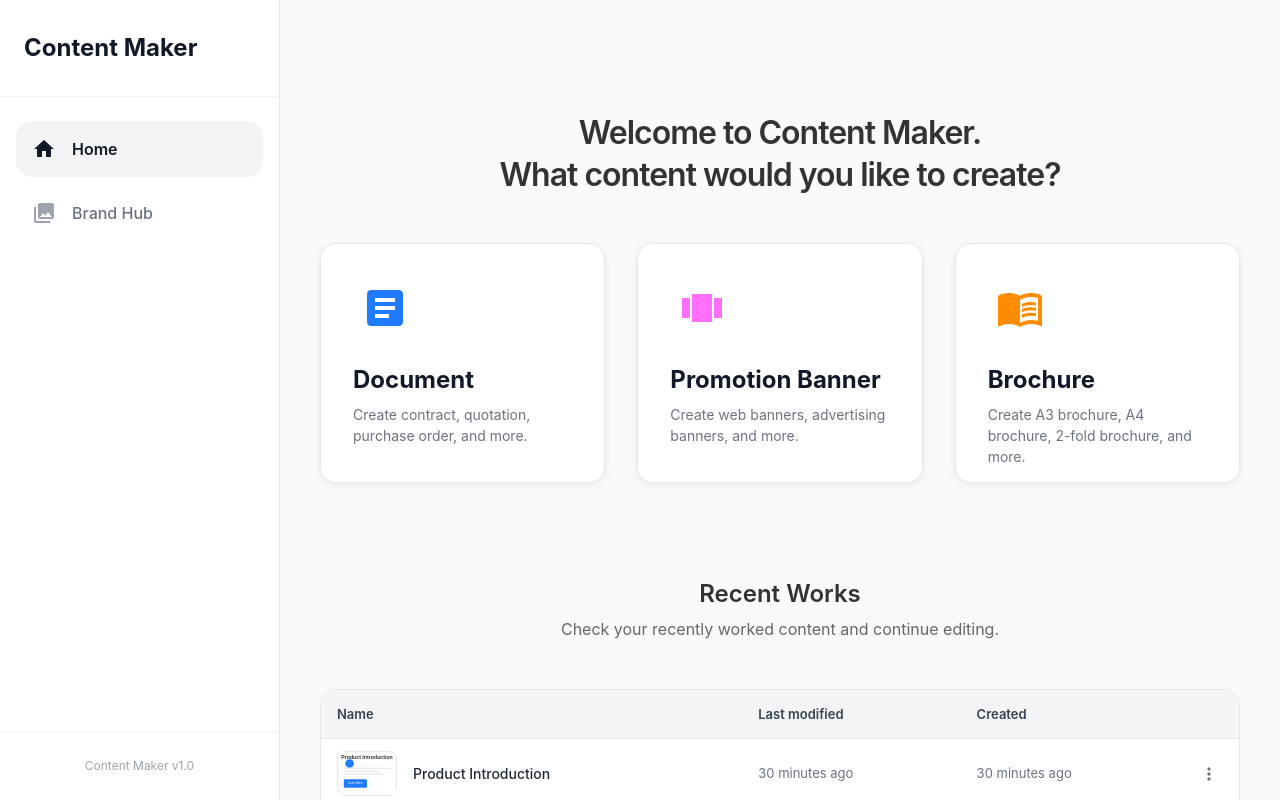
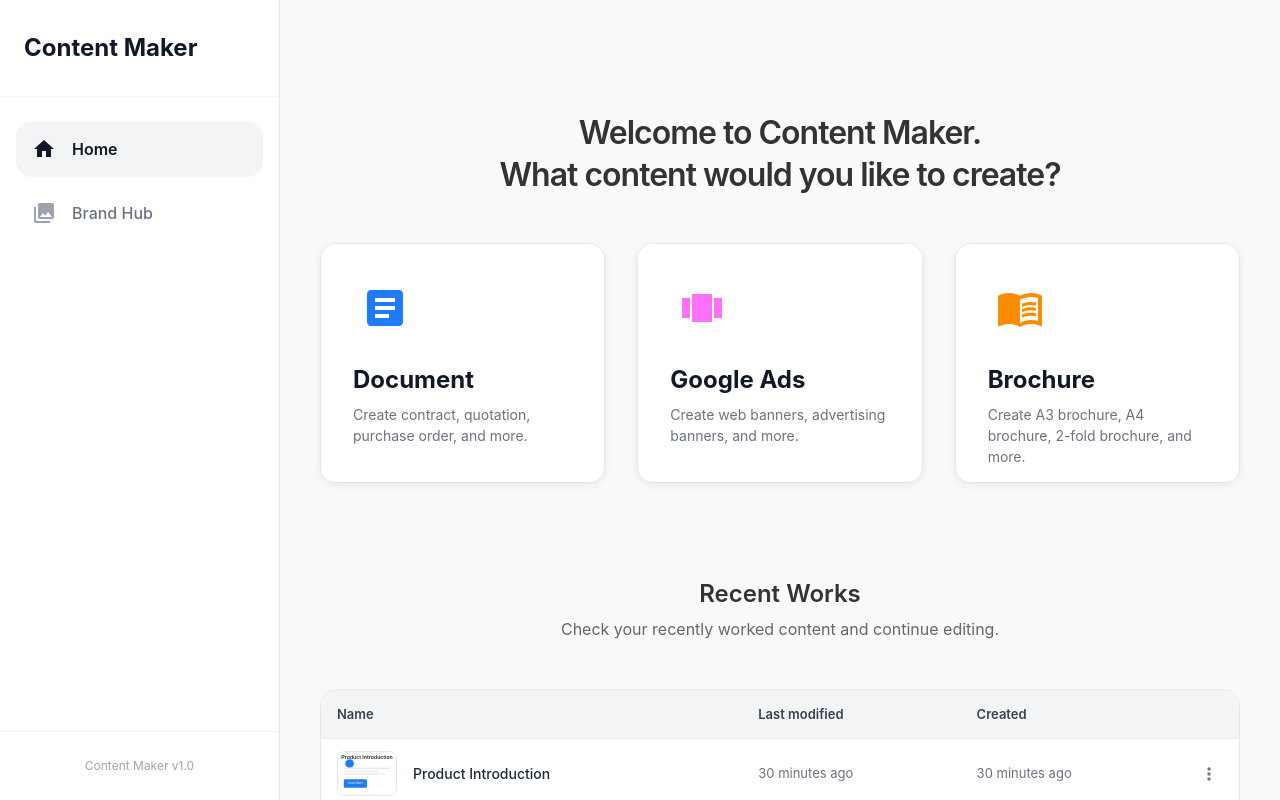
Before and after one commit to heymihyeon/brand-studio, a React (Vite) app: page / in a window 1280 px wide. Shown: the top 800 px of the page. Built offline with nearby package versions, Linux system fonts and the light colour scheme.

Commit message:
feat: google ads로 변경

```diff
--- a/src/components/Canvas.tsx
+++ b/src/components/Canvas.tsx
@@ -548,14 +548,14 @@ Authorized Signature: _____________________`,
             sx={{
               position: 'absolute',
               // Default 레이아웃인 경우 하단 좌측으로 배치, 그 외는 기존 위치 유지
-              ...(isDefaultLayout && template.category === 'Promotion Banner'
+              ...(isDefaultLayout && template.category === 'Google Ads'
                 ? { left: 46, bottom: 30 }  // 하단 좌측 (30 + 16 = 46)
                 : template.format.id === 'banner-square'
                   ? { left: template.canvas.width - 150, top: 4 }  // 1200 - 150 = 1050 (10px 좌측), top: 4 (16px 위로)
                   : { right: 30, top: 4 }  // right: 30 (10px 좌측), top: 4 (16px 위로)
               ),
-              width: isDefaultLayout && template.category === 'Promotion Banner' ? 168 : 120, // 1.4배 크기 (120 * 1.4 = 168)
-              height: isDefaultLayout && template.category === 'Promotion Banner' ? 84 : 60, // 1.4배 크기 (60 * 1.4 = 84)
+              width: isDefaultLayout && template.category === 'Google Ads' ? 168 : 120, // 1.4배 크기 (120 * 1.4 = 168)
+              height: isDefaultLayout && template.category === 'Google Ads' ? 84 : 60, // 1.4배 크기 (60 * 1.4 = 84)
               cursor: 'pointer',
               zIndex: 10, // Increased z-index to ensure logo is always on top
               '&:hover': {
@@ -729,7 +729,7 @@ Authorized Signature: _____________________`,
 
             let topAdjustment = 0;
             let leftAdjustment = 0;
-            if (isDefaultLayout && template.category === 'Promotion Banner') {
+            if (isDefaultLayout && template.category === 'Google Ads') {
                 topAdjustment = -46; // Move up by 46px for default layout (30 + 16)
                 leftAdjustment = -16; // Move left by 16px for default layout
             } else if (isDefaultLayout) {
@@ -759,7 +759,7 @@ Authorized Signature: _____________________`,
               zIndex: 3,
               display: 'flex',
               flexDirection: 'column',
-              gap: isDefaultLayout && template.category === 'Promotion Banner' ? '-22px' : '8px', // Reduced gap for promotion banner default layout
+              gap: isDefaultLayout && template.category === 'Google Ads' ? '-22px' : '8px', // Reduced gap for promotion banner default layout
             };
 
             if (textAlign === 'center' && originX === 'center') {
@@ -789,7 +789,7 @@ Authorized Signature: _____________________`,
                       sx={{
                         fontSize: titleCanvasObj?.fontSize || (template.format.id === 'banner-vertical' ? 42 : 48),
                         fontWeight: 'bold',
-                        fontFamily: template.category === 'Promotion Banner' ? 'Kia Signature Fix OTF' : (titleCanvasObj?.fontFamily || 'Arial, sans-serif'),
+                        fontFamily: template.category === 'Google Ads' ? 'Kia Signature Fix OTF' : (titleCanvasObj?.fontFamily || 'Arial, sans-serif'),
                         color: editableValues[titleElement.id] ? '#ffffff' : 'rgba(255, 255, 255, 0.5)',
                         lineHeight: titleCanvasObj?.lineHeight || 1.2,
                         whiteSpace: 'pre-wrap',
@@ -821,7 +821,7 @@ Authorized Signature: _____________________`,
                       sx={{
                         fontSize: titleCanvasObj?.fontSize ? titleCanvasObj.fontSize * 0.5 : 32,
                         fontWeight: '500',
-                        fontFamily: template.category === 'Promotion Banner' ? 'Kia Signature Fix OTF' : (titleCanvasObj?.fontFamily || 'Arial, sans-serif'),
+                        fontFamily: template.category === 'Google Ads' ? 'Kia Signature Fix OTF' : (titleCanvasObj?.fontFamily || 'Arial, sans-serif'),
                         color: editableValues[subtitleElement.id] ? '#ffffff' : 'rgba(255, 255, 255, 0.5)',
                         lineHeight: 1.2,
                         whiteSpace: 'pre-wrap',
@@ -858,10 +858,10 @@ Authorized Signature: _____________________`,
 
                   const fontSize = canvasTextObj?.fontSize || 18;
                   const fontWeight = canvasTextObj?.fontWeight || 'normal';
-                  const fontFamily = template.category === 'Promotion Banner' ? 'Kia Signature Fix OTF' : (canvasTextObj?.fontFamily || 'Arial, sans-serif');
+                  const fontFamily = template.category === 'Google Ads' ? 'Kia Signature Fix OTF' : (canvasTextObj?.fontFamily || 'Arial, sans-serif');
                   const color = isPlaceholder
                     ? 'rgba(255, 255, 255, 0.5)'
-                    : (template.category === 'Promotion Banner' ? '#ffffff' : (canvasTextObj?.fill || '#ffffff'));
+                    : (template.category === 'Google Ads' ? '#ffffff' : (canvasTextObj?.fill || '#ffffff'));
                   const textAlign = canvasTextObj?.textAlign || 'left';
                   const originX = canvasTextObj?.originX || 'left';
 
@@ -929,7 +929,7 @@ Authorized Signature: _____________________`,
                 (obj: any) => obj.type === 'text' && obj.id === textElement.id
               ) as any;
 
-              const isPromotionBanner = template.category === 'Promotion Banner';
+              const isPromotionBanner = template.category === 'Google Ads';
               const isHeading = textElement.type === 'heading';
               const isVerticalBanner = template.format.id === 'banner-vertical';
               const isSquareBanner = template.format.id === 'banner-square';
--- a/src/components/FormatSelector.tsx
+++ b/src/components/FormatSelector.tsx
@@ -118,7 +118,7 @@ const FormatSelector: React.FC<FormatSelectorProps> = ({
                       <Typography variant="h6" gutterBottom sx={{ whiteSpace: 'pre-line' }}>
                         {category === 'Document' && (format.name === 'Car sales contract (A4)' || format.name === 'Quote' || format.name === 'Purchase Order')
                           ? `${format.name.replace(' (A4)', '')}\n(A4)`
-                          : category === 'Promotion Banner' && (format.name === 'Horizontal' || format.name === 'Vertical' || format.name === 'Square')
+                          : category === 'Google Ads' && (format.name === 'Horizontal' || format.name === 'Vertical' || format.name === 'Square')
                           ? `${format.name}\n(${format.dimensions.width}×${format.dimensions.height}px)`
                           : format.name}
                       </Typography>
--- a/src/data/unifiedFormats.ts
+++ b/src/data/unifiedFormats.ts
@@ -899,7 +899,7 @@ export const unifiedFormats: UnifiedFormat[] = [
   {
     id: 'banner-horizontal-default',
     name: 'Horizontal',
-    category: 'Promotion Banner',
+    category: 'Google Ads',
     dimensions: { width: 1200, height: 628 },
     templateVariant: 'default',
     formatGroup: 'banner-horizontal',
@@ -1008,7 +1008,7 @@ export const unifiedFormats: UnifiedFormat[] = [
   {
     id: 'banner-horizontal-center',
     name: 'Horizontal',
-    category: 'Promotion Banner',
+    category: 'Google Ads',
     dimensions: { width: 1200, height: 628 },
     templateVariant: 'center',
     formatGroup: 'banner-horizontal',
@@ -1082,7 +1082,7 @@ export const unifiedFormats: UnifiedFormat[] = [
   {
     id: 'banner-vertical-default',
     name: 'Vertical',
-    category: 'Promotion Banner',
+    category: 'Google Ads',
     dimensions: { width: 960, height: 1200 },
     templateVariant: 'default',
     formatGroup: 'banner-vertical',
@@ -1191,7 +1191,7 @@ export const unifiedFormats: UnifiedFormat[] = [
   {
     id: 'banner-vertical-center',
     name: 'Vertical',
-    category: 'Promotion Banner',
+    category: 'Google Ads',
     dimensions: { width: 960, height: 1200 },
     templateVariant: 'center',
     formatGroup: 'banner-vertical',
@@ -1265,7 +1265,7 @@ export const unifiedFormats: UnifiedFormat[] = [
   {
     id: 'banner-square-default',
     name: 'Square',
-    category: 'Promotion Banner',
+    category: 'Google Ads',
     dimensions: { width: 1200, height: 1200 },
     templateVariant: 'default',
     formatGroup: 'banner-square',
@@ -1374,7 +1374,7 @@ export const unifiedFormats: UnifiedFormat[] = [
   {
     id: 'banner-square-center',
     name: 'Square',
-    category: 'Promotion Banner',
+    category: 'Google Ads',
     dimensions: { width: 1200, height: 1200 },
     templateVariant: 'center',
     formatGroup: 'banner-square',
--- a/src/pages/Editor.tsx
+++ b/src/pages/Editor.tsx
@@ -41,7 +41,7 @@ import { getDefaultLogo, getDefaultVehicle, getDefaultBackground } from '../data
 
 const categoryMap: Record<string, string> = {
   'document': 'Document',
-  'banner': 'Promotion Banner',
+  'banner': 'Google Ads',
   'sns': 'SNS',
 };
 
@@ -361,8 +361,8 @@ useEffect(() => {
               if (hasExistingValues && editableValues[text.id]) {
                 initialValues[text.id] = editableValues[text.id];
               } else {
-                // Promotion Banner의 경우 특별한 기본값 사용
-                if (currentCategory === 'Promotion Banner') {
+                // Google Ads의 경우 특별한 기본값 사용
+                if (currentCategory === 'Google Ads') {
                   if (text.id === 'title' && text.type === 'heading') {
                     initialValues[text.id] = 'Your Journey Starts Here';
                   } else if (text.id === 'subtitle' && text.type === 'subheading') {
@@ -418,8 +418,8 @@ useEffect(() => {
               if (hasExistingValues && editableValues[text.id]) {
                 initialValues[text.id] = editableValues[text.id];
               } else {
-                // Promotion Banner의 경우 특별한 기본값 사용
-                if (currentCategory === 'Promotion Banner') {
+                // Google Ads의 경우 특별한 기본값 사용
+                if (currentCategory === 'Google Ads') {
                   if (text.id === 'title' && text.type === 'heading') {
                     initialValues[text.id] = 'Your Journey Starts Here';
                   } else if (text.id === 'subtitle' && text.type === 'subheading') {
@@ -757,15 +757,15 @@ useEffect(() => {
       console.log('thumbnailData received:', thumbnailData ? 'yes' : 'no', 'length:', thumbnailData?.length);
 
       // Ensure category is valid for RecentWork type
-      let validCategory: 'Document' | 'Promotion Banner' | 'Brochure' = 'Document';
+      let validCategory: 'Document' | 'Google Ads' | 'Brochure' = 'Document';
       console.log('Current category:', currentCategory);
       console.log('Template category:', template.category);
 
-      if (currentCategory === 'Document' || currentCategory === 'Promotion Banner' || currentCategory === 'Brochure') {
+      if (currentCategory === 'Document' || currentCategory === 'Google Ads' || currentCategory === 'Brochure') {
         validCategory = currentCategory;
       } else if (currentCategory === 'SNS') {
-        // Map SNS to Promotion Banner as it's the closest match
-        validCategory = 'Promotion Banner';
+        // Map SNS to Google Ads as it's the closest match
+        validCategory = 'Google Ads';
       } else {
         // Fallback to template category
         validCategory = template.category;
@@ -1175,7 +1175,7 @@ useEffect(() => {
             // 텍스트 값은 기존 값 유지 또는 새 템플릿의 기본값 사용
             convertedTemplate.editableElements.texts.forEach((text) => {
               // Promotion Banner의 경우 특별한 기본값 사용
-              if (currentCategory === 'Promotion Banner') {
+              if (currentCategory === 'Google Ads') {
                 if (text.id === 'title' && text.type === 'heading') {
                   initialValues[text.id] = editableValues[text.id] || 'Your Journey Starts Here';
                 } else if (text.id === 'subtitle' && text.type === 'subheading') {
@@ -1230,7 +1230,7 @@ useEffect(() => {
             // 텍스트 값은 기존 값 유지 또는 새 템플릿의 기본값 사용
             convertedTemplate.editableElements.texts.forEach((text) => {
               // Promotion Banner의 경우 특별한 기본값 사용
-              if (currentCategory === 'Promotion Banner') {
+              if (currentCategory === 'Google Ads') {
                 if (text.id === 'title' && text.type === 'heading') {
                   initialValues[text.id] = editableValues[text.id] || 'Your Journey Starts Here';
                 } else if (text.id === 'subtitle' && text.type === 'subheading') {
--- a/src/pages/Home.tsx
+++ b/src/pages/Home.tsx
@@ -44,7 +44,7 @@ const categories: Category[] = [
   },
   {
     id: 'banner',
-    name: 'Promotion Banner',
+    name: 'Google Ads',
     icon: 'campaign',
     description: 'Create web banners, advertising banners, and more.',
     defaultTemplate: 'banner-template-1',
@@ -180,7 +180,7 @@ const Home: React.FC = () => {
 
     const categoryMap: Record<string, string> = {
       'document': 'Document',
-      'banner': 'Promotion Banner',
+      'banner': 'Google Ads',
       'brochure': 'Brochure',
     };
     const categoryName = categoryMap[category.id] || category.name;
@@ -212,7 +212,8 @@ const Home: React.FC = () => {
   const handleEdit = (work: RecentWork) => {
     const categoryMap: Record<string, string> = {
       'Document': 'document',
-      'Promotion Banner': 'banner',
+      'Google Ads': 'banner',
+      'Promotion Banner': 'banner', // 이전 데이터 호환성을 위해 유지
       'Brochure': 'brochure',
     };
     const categoryId = categoryMap[work.category] || 'document';
--- a/src/types.ts
+++ b/src/types.ts
@@ -1,6 +1,6 @@
 export interface Category {
   id: string;
-  name: 'Document' | 'Promotion Banner' | 'Brochure';
+  name: 'Document' | 'Google Ads' | 'Brochure';
   icon: string;
   description: string;
   defaultTemplate: string;
@@ -10,7 +10,7 @@ export interface RecentWork {
   id: string;
   name: string;
   thumbnail: string;
-  category: 'Document' | 'Promotion Banner' | 'Brochure';
+  category: 'Document' | 'Google Ads' | 'Promotion Banner' | 'Brochure';
   templateId: string;
   lastModified: Date;
   canEdit: boolean;
@@ -23,7 +23,7 @@ export interface RecentWork {
 export interface Template {
   id: string;
   name: string;
-  category: 'Document' | 'Promotion Banner' | 'Brochure';
+  category: 'Document' | 'Google Ads' | 'Brochure';
   format: FormatOption;
   thumbnail: string;
   canvas: CanvasData;
```
